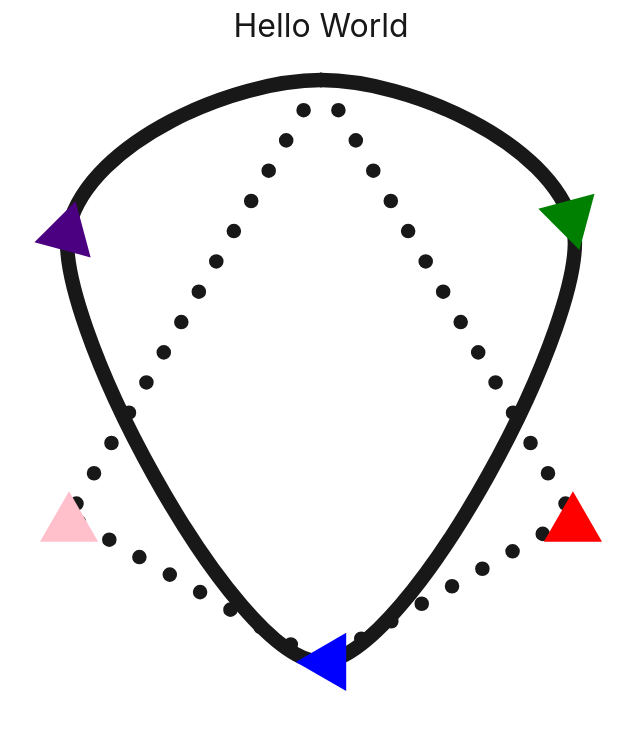
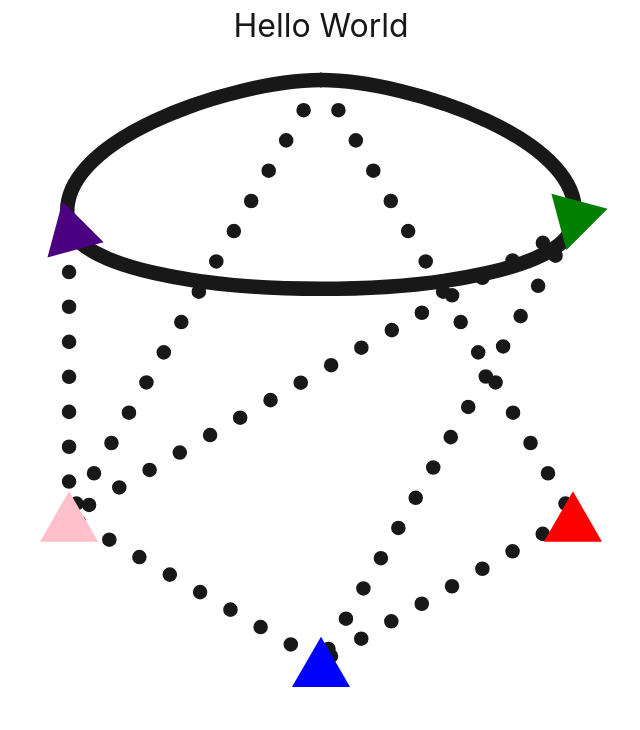
Before and after one commit to evashort/bead-puzzle, a Vue app: page / in a window 1280 px wide. Shown: the top 730 px of the page, without its empty margins (319-959 px from the left). Built offline with nearby package versions, Linux system fonts and the light colour scheme.

Commit message:
new puzzle that works badly with loop interface

```diff
--- a/src/App.vue
+++ b/src/App.vue
@@ -5,7 +5,7 @@ import Game from './components/Game.vue'
 
 <template>
   <HelloWorld msg="Hello World" />
-  <Game :startingBeads="[2, 1, 3, 5, 4]" :edges="[[0, 1], [0, 2], [0, 4], [0, 5], [1, 3], [2, 3], [3, 4], [3, 5]]" :loops="[[0, 1, 3, 5], [0, 2, 3, 4], [0, 1, 3, 2], [5, 0, 4, 3], [0, 1, 3, 4], [0, 2, 3, 5]]"/>
+  <Game :startingBeads="[2, 1, 3, 5, 4]" :edges="[[0, 1], [2, 3], [3, 4], [4, 5], [0, 5], [0, 2], [0, 4], [1, 3], [1, 4], [1, 5]]" :loops="[[0, 1, 5], [0, 1, 4], [0, 1, 3, 4], [0, 1, 3, 4, 5], [0, 1, 4, 5], [0, 4, 5], [0, 2, 3, 4], [0, 2, 3, 4, 5], [1, 3, 4], [1, 3, 4, 5], [1, 4, 5]]"/>
 </template>
 
 <style>
```
